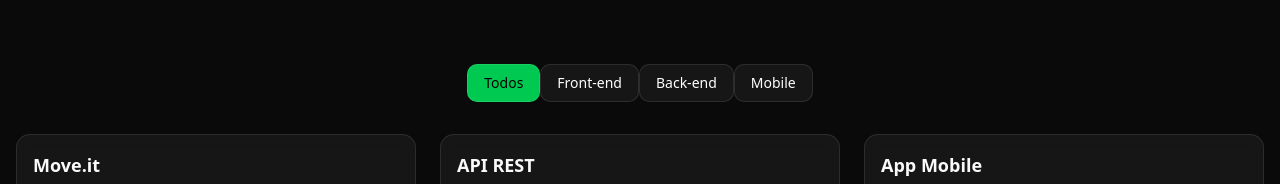
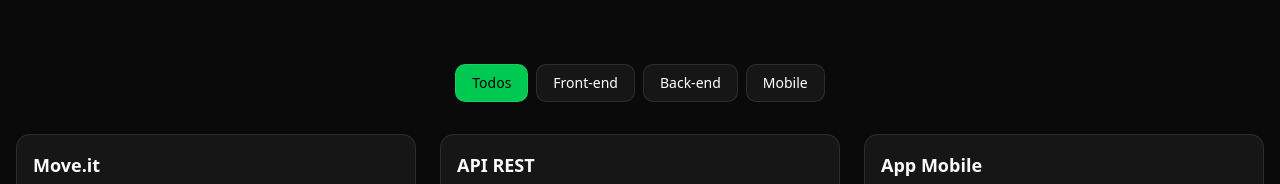
Before and after one commit to jhollyfer/new-portfolio, a Next.js app: page /portfolio in a window 1280 px wide. Shown: the part 176-360 px from the top of the page. Built offline with nearby package versions, Linux system fonts and the light colour scheme.

Commit message:
🚑️ Space button filter
space button filter

```diff
--- a/src/app/portfolio/page.tsx
+++ b/src/app/portfolio/page.tsx
@@ -196,7 +196,7 @@ export default async function Portfolio({ searchParams }: Props) {
             <div className="h-10 bg-white/5 rounded-lg animate-pulse mb-8" />
           }
         >
-          <div className="inline-flex w-full items-center justify-center pb-8">
+          <div className="inline-flex w-full items-center justify-center pb-8 gap-2">
             {filters.map((filter) => (
               <FilterButton key={filter} category={filter} />
             ))}
```
